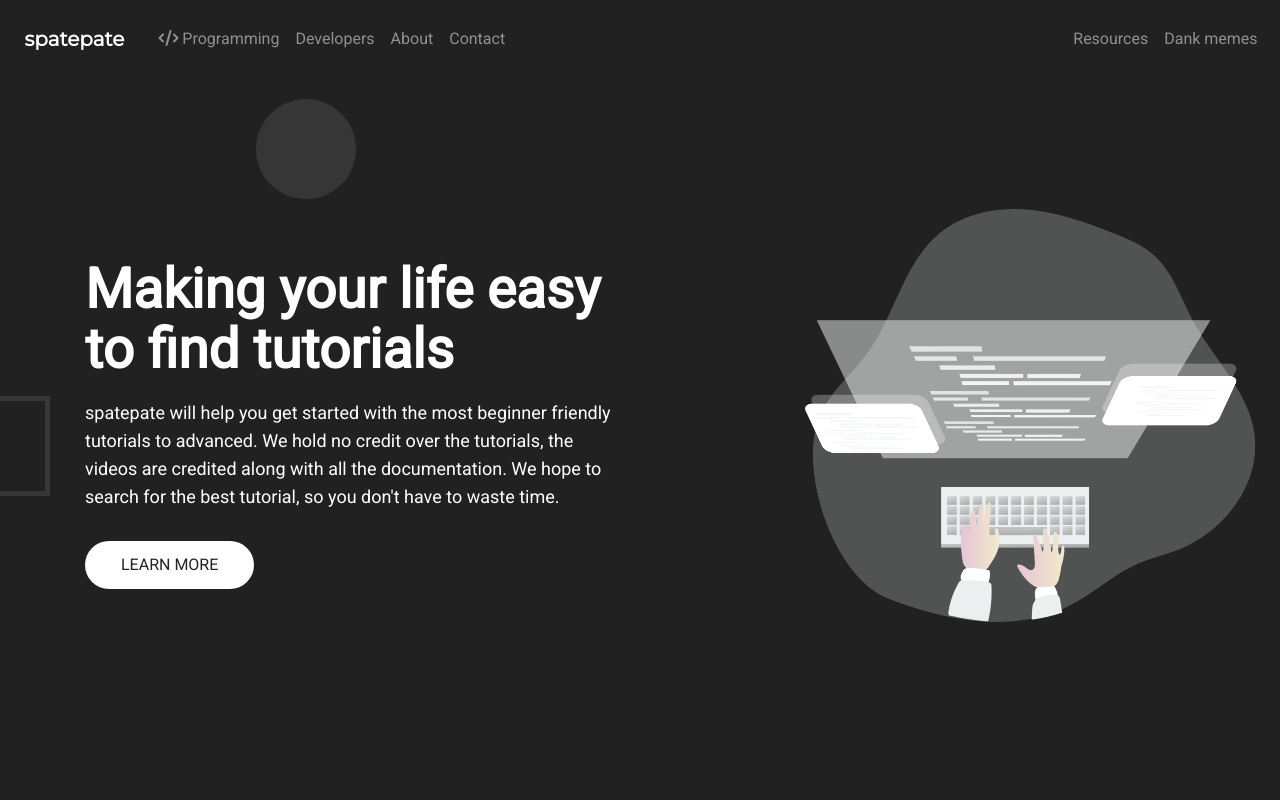
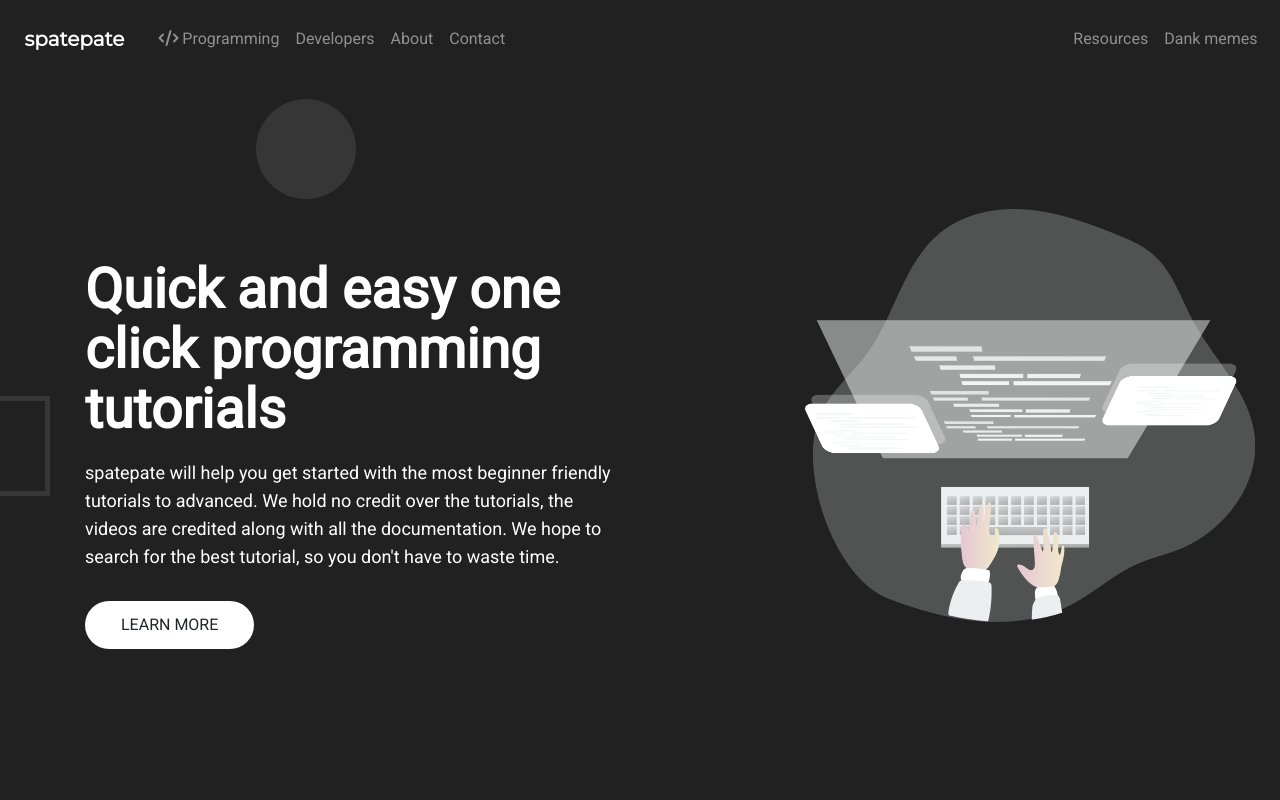
Before and after one commit to pruthvz/spatepate, a React (Create React App) app: page / in a window 1280 px wide. Shown: the top 800 px of the page. Built offline with nearby package versions, Linux system fonts and the light colour scheme; a web font is replaced by a local one.

Commit message:
changes to title

```diff
--- a/src/components/Home.js
+++ b/src/components/Home.js
@@ -32,7 +32,7 @@ function Home() {
           <div className="row">
             <div className="col-lg-6">
               <div className="home-content">
-                <h1>Making your life easy to find tutorials</h1>
+                <h1>Quick and easy one click programming tutorials</h1>
                 <p>
                   spatepate will help you get started with the most beginner friendly tutorials to advanced. We hold no credit over the tutorials, the videos are credited along with all the documentation. We hope to search for the best tutorial, so you don't have to waste time.
                 </p>
```
